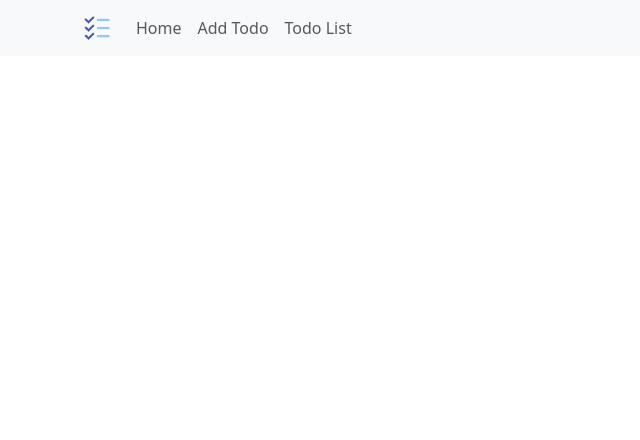
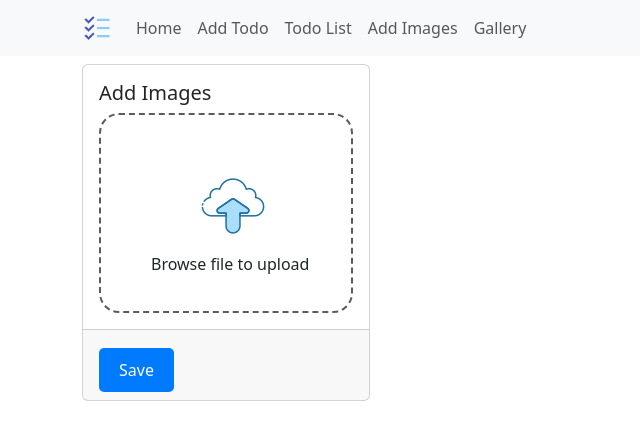
Before and after one commit to Sarman-Dasa/todo-app, a React (Create React App) app: page /add-image in a window 1280 px wide. Shown: the top 440 px of the page, without its empty margins (0-640 px from the left). Built offline with nearby package versions, Linux system fonts and the light colour scheme.

Commit message:
Create fileupload & preview image card desgin & store image to localStorage

```diff
--- a/src/App.js
+++ b/src/App.js
@@ -5,6 +5,8 @@ import Menubar from "./Component/Menubar";
 import { BrowserRouter as Router, Route, Routes } from "react-router-dom";
 import Dashboard from "./Component/Dashboard";
 import TodoList from "./Component/TodoList";
+import Gallery from "./Component/Gallery";
+import FileUpload from "./Component/FileUpload";
 
 function App() {
   return (
@@ -14,6 +16,8 @@ function App() {
         <Route path="/" Component={Dashboard} />
         <Route path="/add-todo" Component={AddTodo} />
         <Route path="/todo-list" Component={TodoList} />
+        <Route path="/add-image" Component={FileUpload} />
+        <Route path="/gallery" Component={Gallery} />
       </Routes>
     </Router>
   );
--- a/src/Component/AddTodo.js
+++ b/src/Component/AddTodo.js
@@ -36,7 +36,6 @@ export default function AddTodo(props) {
   };
 
   const handleSelectChange = (e) => {
-    console.log(e.value);
     setTodoDetail((preview) => ({
       ...preview,
       priority: e.value,
--- /dev/null
+++ b/src/Component/FileUpload.js
@@ -0,0 +1,114 @@
+import React, { useRef, useState } from "react";
+import { Card, Container, Form, Row } from "react-bootstrap";
+import "../css/fileUpload.css";
+import uploadImage from "../images/file-upload.png";
+import ToastMesage from "./ToastMesage";
+const MAX_FILE_SIZE_BYTES = 2 * 1024 * 1024; // 2 MB limit
+
+const FileUpload = () => {
+  const [selectedFiles, setSelectedFiles] = useState([]);
+  const [showToast, setShowToast] = useState(false);
+  const [toastMessage, setToastMessage] = useState("");
+  const fileRef = useRef();
+  const uploadFile = () => {
+    fileRef.current.click();
+  };
+  //   const handleFileChange = (e) => {
+  //     const files = e.target.files;
+  //     if (files && files.length > 0) {
+  //       const newFiles = Array.from(files).filter(
+  //         (file) => file.size <= MAX_FILE_SIZE_BYTES
+  //       );
+  //       setSelectedFiles((prevFiles) => [...prevFiles, ...newFiles]);
+  //     }
+  //   };
+
+  const handleFileChange = (e) => {
+    const files = e.target.files;
+    if (files && files.length > 0) {
+      const newFiles = Array.from(files).filter((file) => {
+        if (file.size > MAX_FILE_SIZE_BYTES) {
+          setToastMessage(`File "${file.name}" exceeds the maximum file size.`);
+          setShowToast(true);
+          return false;
+        }
+        return true;
+      });
+      setSelectedFiles((prevFiles) => [...prevFiles, ...newFiles]);
+    }
+  };
+
+  const handleSaveButtonClick = () => {
+    selectedFiles.forEach((file, index) => {
+      const reader = new FileReader();
+      reader.onload = (e) => {
+        const fileData = e.target.result;
+        const fileName = file.name;
+        const files = JSON.stringify({
+          url: fileData,
+          name: fileName,
+        });
+        localStorage.setItem(`my-file-${index}-${fileName}`, files);
+      };
+      reader.readAsDataURL(file);
+    });
+
+    setToastMessage('Image(s) Uploaded successfully');
+    setShowToast(true)
+    // setTimeout(() => {
+    //   setSelectedFiles([]);
+    // }, 200);
+  };
+
+  return (
+    <Container>
+      <Card style={{ width: "18rem" }}>
+        <Card.Body>
+          <Card.Title>Add Images</Card.Title>
+          <Form.Control
+            type="file"
+            multiple
+            className="file-input"
+            onChange={handleFileChange}
+            accept="image/*"
+            ref={fileRef}
+          />
+          <div className="file-upload" onClick={uploadFile}>
+            <img src={uploadImage} alt="not found" />
+            <p>Browse file to upload </p>
+          </div>
+        </Card.Body>
+        <Card.Footer className="text-muted">
+          <button onClick={handleSaveButtonClick}>Save</button>
+        </Card.Footer>
+      </Card>
+      <Row>
+        {selectedFiles.map((file, index) => (
+          <div key={index} className="col-md-3 my-2">
+            <Card style={{ width: "18rem", height: "100%" }}>
+              {file.id}
+              <Card.Img
+                variant="bottom"
+                src={URL.createObjectURL(file)}
+                style={{ height: "200px", objectFit: "contain" }}
+              />
+              <Card.Body>
+                <Card.Title>{file.name}</Card.Title>
+              </Card.Body>
+            </Card>
+          </div>
+        ))}
+      </Row>
+      {showToast && (
+        <ToastMesage
+          isShow={showToast}
+          message={toastMessage}
+          onclose={() => setShowToast(false)}
+          variant="danger"
+        />
+      )}
+    </Container>
+  );
+};
+
+export default FileUpload;
--- /dev/null
+++ b/src/Component/Gallery.js
@@ -0,0 +1,37 @@
+import React, { useEffect, useState } from "react";
+import { Card, Container, Row } from "react-bootstrap";
+
+export default function Gallery() {
+  const [images, setImages] = useState([]);
+
+  useEffect(() => {
+    const imageKeys = Object.keys(localStorage).filter((key) =>
+      key.startsWith("my-file")
+    );
+
+    const imageData = imageKeys.map((key) => localStorage.getItem(key));
+    const parsedImageData = imageData.map((item) => JSON.parse(item)); // Parse each JSON string
+    setImages(parsedImageData);
+  }, []);
+
+  return (
+    <Container>
+      <Row>
+        {images.map((file, index) => (
+          <div key={index} className="col-md-4 my-2">
+            <Card style={{ width: "18rem", height: "100%" }}>
+              <Card.Img
+                variant="bottom"
+                src={file.url}
+                style={{ height: "200px", objectFit: "cover" }}
+              />
+              <Card.Body>
+                <Card.Title>{file.name}</Card.Title>
+              </Card.Body>
+            </Card>
+          </div>
+        ))}
+      </Row>
+    </Container>
+  );
+}
--- a/src/Component/Menubar.js
+++ b/src/Component/Menubar.js
@@ -29,6 +29,12 @@ function Menubar() {
             <Link to="todo-list" className="nav-link">
               Todo List
             </Link>
+            <Link to="add-image" className="nav-link">
+              Add Images
+            </Link>
+            <Link to="gallery" className="nav-link">
+              Gallery
+            </Link>
           </Nav>
         </Navbar.Collapse>
       </Container>
--- a/src/Component/ToastMesage.js
+++ b/src/Component/ToastMesage.js
@@ -1,9 +1,9 @@
 import React, { useEffect, useState } from "react";
 import { Row, Col, Toast, ToastContainer } from "react-bootstrap";
+import PropTypes from 'prop-types'
 
 export default function ToastMesage(props) {
   const [showA, setShowA] = useState(props.isShow);
-  console.log("call on click", props);
   const closeToast = () => {
     setShowA(!showA);
     props.onclose();
@@ -21,11 +21,11 @@ export default function ToastMesage(props) {
             position="top-end"
             style={{ zIndex: 1 }}
           >
-            <Toast show={showA} onClose={closeToast}>
+            <Toast bg={props.variant} show={showA} onClose={closeToast}>
               <Toast.Header>
                 <strong className="me-auto">Success</strong>
               </Toast.Header>
-              <Toast.Body>{props.message}</Toast.Body>
+              <Toast.Body className="text-light">{props.message}</Toast.Body>
             </Toast>
           </ToastContainer>
         </Col>
@@ -33,3 +33,12 @@ export default function ToastMesage(props) {
     </div>
   );
 }
+
+
+// ToastMesage.prototype = {
+//   variant: PropTypes.string.isRequired
+// }
+// Set Defualt value to variant props
+ToastMesage.defaultProps = {
+  variant:'success',
+}
--- a/src/app/todo/todosSlice.js
+++ b/src/app/todo/todosSlice.js
@@ -24,7 +24,6 @@ const todosSlice = createSlice({
 
         sortOrder(state, action) {
             let key = action.payload;
-            console.log("call");
             state.todos.sort((a, b) => a[key].localeCompare(b[key], 'en', { sensitivity: 'accent' }))
         }
     }
--- /dev/null
+++ b/src/css/fileUpload.css
@@ -0,0 +1,35 @@
+.file-input {
+  display: none;
+}
+
+button {
+  margin-top: 10px;
+  padding: 10px 20px;
+  background-color: #007bff;
+  color: white;
+  border: none;
+  border-radius: 5px;
+  cursor: pointer;
+}
+
+button:hover {
+  background-color: #0056b3;
+}
+
+.file-upload {
+  border: 2px dashed #595b5c;
+  border-radius: 20px;
+  min-width: 200px;
+  min-height: 200px;
+  position: relative;
+}
+.file-upload img {
+  position: absolute;
+  top: 30%;
+  left: 40%;
+}
+.file-upload p {
+  position: absolute;
+  top: 70%;
+  left: 20%;
+}/*# sourceMappingURL=fileUpload.css.map */
--- /dev/null
+++ b/src/css/fileUpload.scss
@@ -0,0 +1,36 @@
+.file-input {
+    display: none;
+  }
+
+  button {
+    margin-top: 10px;
+    padding: 10px 20px;
+    background-color: #007bff;
+    color: white;
+    border: none;
+    border-radius: 5px;
+    cursor: pointer;
+  }
+
+  button:hover {
+    background-color: #0056b3;
+  }
+
+  .file-upload {
+    border: 2px dashed #595b5c;
+    border-radius: 20px;
+    min-width: 200px;
+    min-height: 200px;
+    position: relative;
+
+    img {
+      position: absolute;
+      top: 30%;
+      left: 40%;
+    }
+    p {
+      position: absolute;
+      top:70%;
+      left:20%;
+    }
+  }
```
Also changed, not shown: src/images/file-upload.png (added), 1 other file (tests, documents, lock files or other folders).
